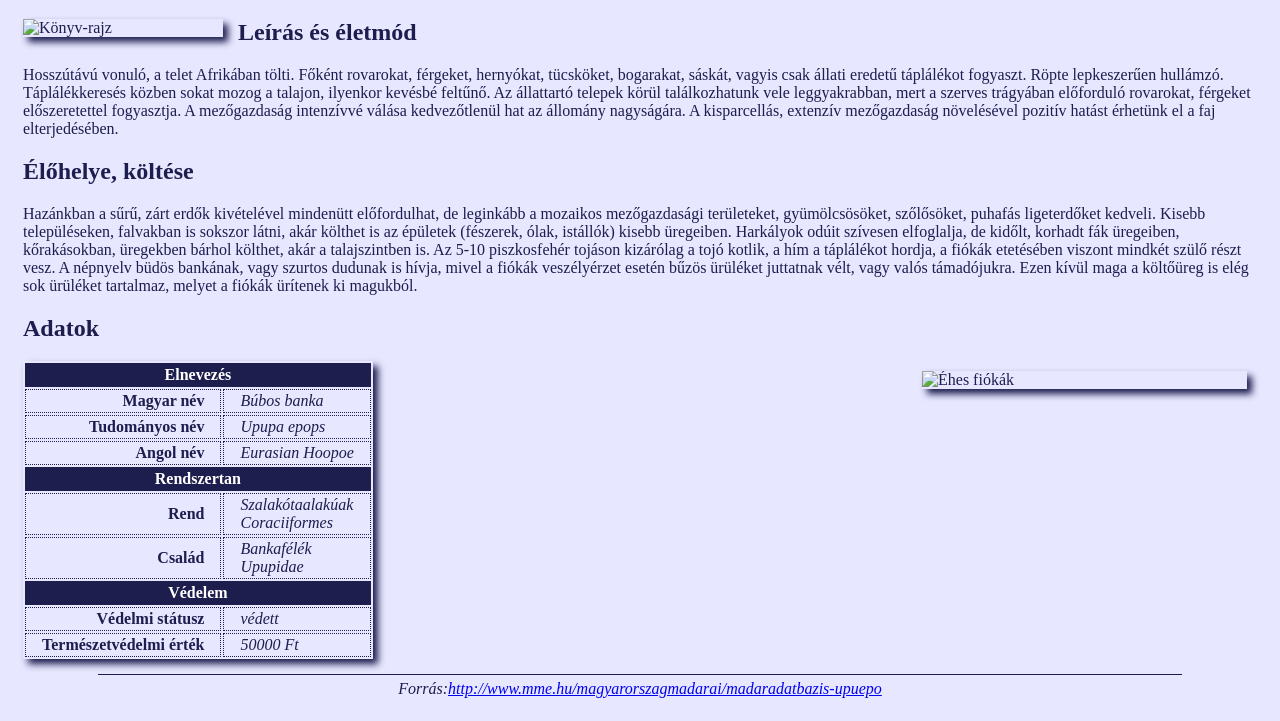
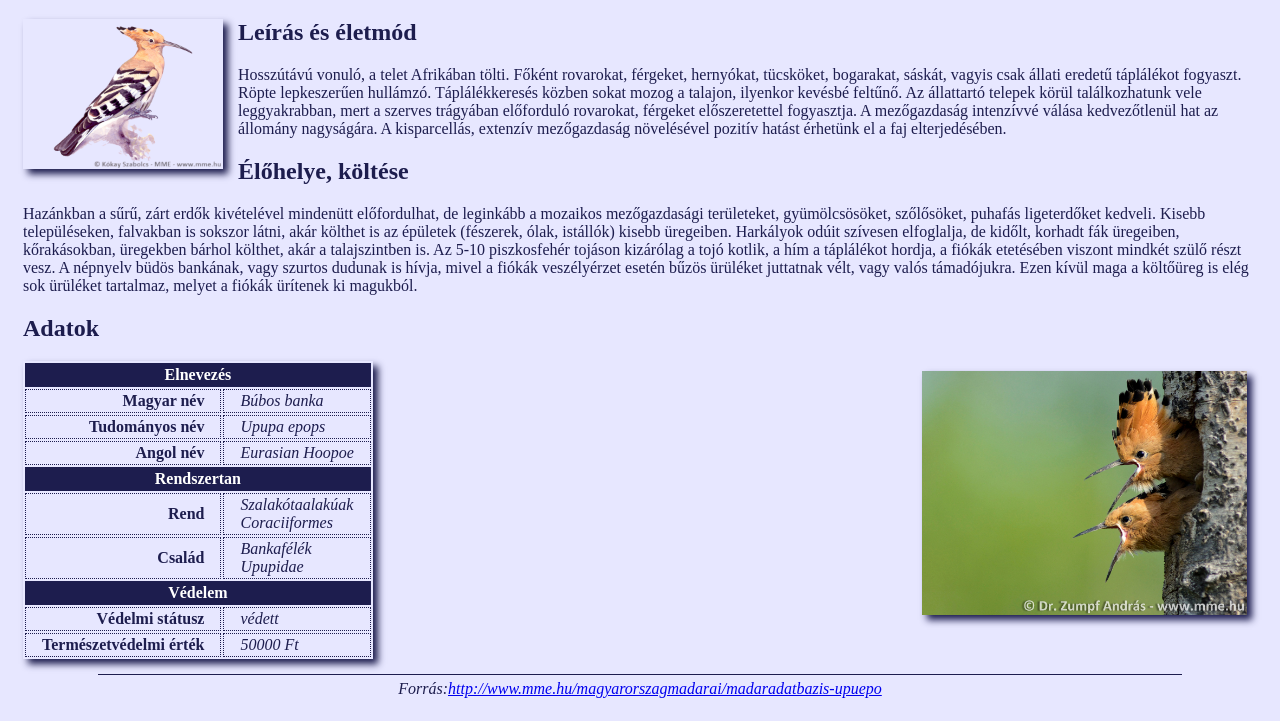
Before and after one commit to Balivok/20201203, a plain HTML site: page index.html in a window 1280 px wide. Shown: the part 84-805 px from the top of the page. Drawn offline with Linux system fonts and the light colour scheme.

Commit message:
Update and rename bubosbanka.html to index.html

```diff
--- a/bubosbanka.html
+++ b/index.html
@@ -11,7 +11,7 @@
 
     <h1>Búbos banka</h1>
 
-    <img src="upuepo_01.png" id="balkep" alt="Könyv-rajz" title="Könyv-rajz"></img>
+    <img src="madar.png" id="balkep" alt="Könyv-rajz" title="Könyv-rajz"></img>
     <h2>Leírás és életmód</h2>
 
 
@@ -28,7 +28,7 @@
 
     <h2>Adatok</h2>
 
-    <img src="upuepo_02.png" id="jobbkep" alt="Éhes fiókák" title="Éhes fiókák">
+    <img src="kepketto.png" id="jobbkep" alt="Éhes fiókák" title="Éhes fiókák">
     <table>
         <tr>
             <td colspan="2" id="tablasor">Elnevezés</td>
```
